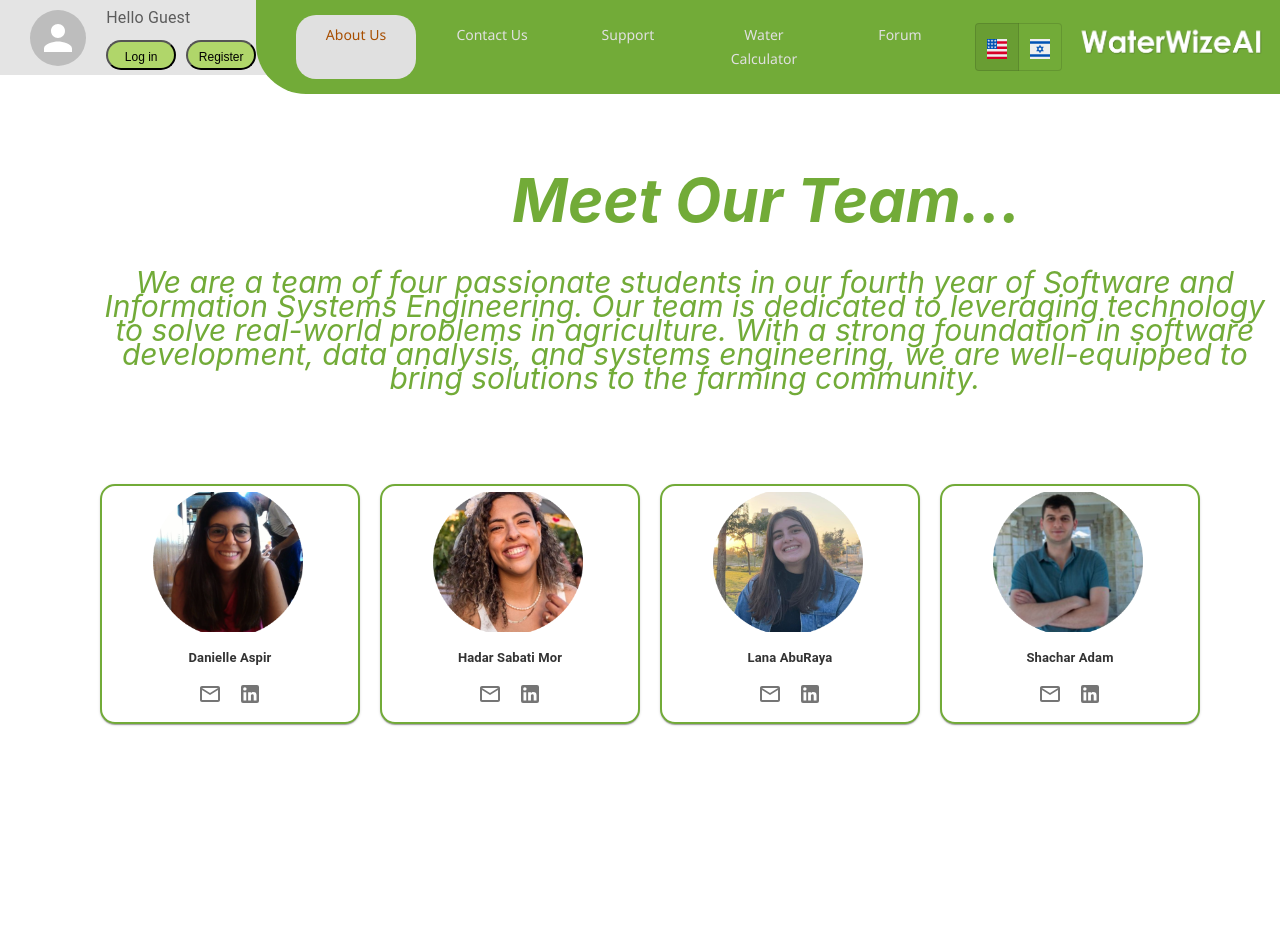
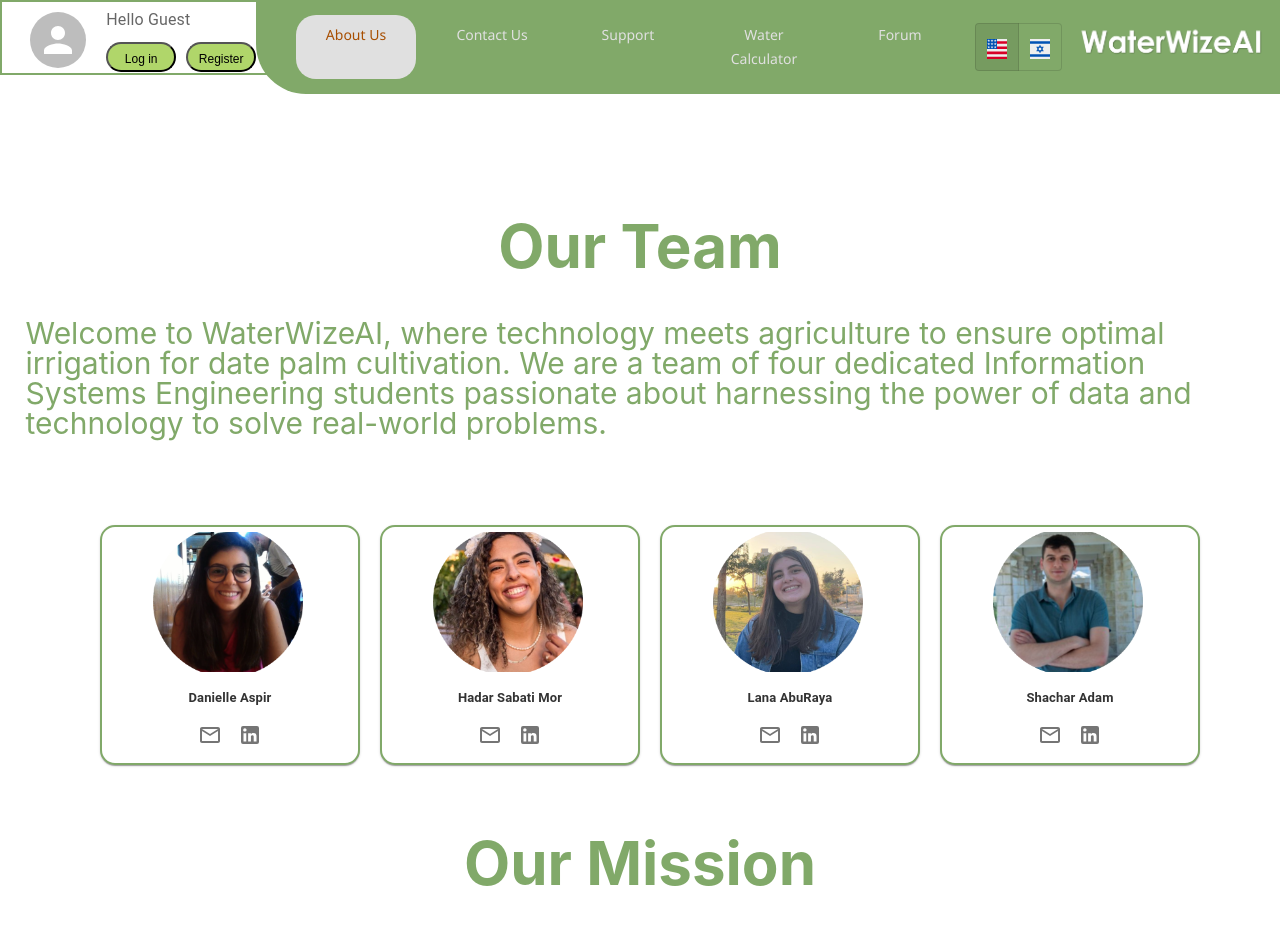
Before and after one commit to Daanielle/WaterWiseAI, a React (Create React App) app in the folder water-wize-ai/: page /AboutUs in a window 1280 px wide. Shown: the top 935 px of the page. Built offline with nearby package versions, Linux system fonts and the light colour scheme.

Commit message:
editing about us page, add to dictionary, changing units:  liter to cup and donum to hectare.

```diff
--- a/water-wize-ai/src/index.css
+++ b/water-wize-ai/src/index.css
@@ -26,7 +26,7 @@
 
   --dark-green: #416e06; /* Darker green */
   --light-green: #b0d66a; /* Lighter green */
-  --medium-green: #72ab38; /* Medium green */
+  --medium-green: #81A969; /* Medium green */
   --shrink-green: #4CAF50;
   --darker-green:#45a049;
 
--- a/water-wize-ai/src/pages/AboutUs.js
+++ b/water-wize-ai/src/pages/AboutUs.js
@@ -5,14 +5,13 @@ import PageContainer from "../components/PageContainer";
 import useDictionary from "../resources/Dictionary/Dictionary";
 import CustomCard from "../components/CustomCard";
 import GrouDetails from "../resources/mapping/GrouDetails";
-import TeamInfo from "../components/TeamInfo"
-import { Grid } from '@mui/material';
-
+import TeamInfo from "../components/TeamInfo";
+import { Grid } from "@mui/material";
 
 const stylebutton = {
-  marginTop: '-10px',  // Adjust vertical positioning as needed
+  marginTop: "-10px", // Adjust vertical positioning as needed
   //marginLeft: '85px',
-}
+};
 
 // const BottomIcons=(linkedIn,email,facebook, style)=>(
 const BottomIcons = (linkedIn, email, style) => (
@@ -30,32 +29,100 @@ function AboutUs() {
 
   return (
     <div>
-      <PageContainer >
+      <PageContainer>
+        {dict.stylePage=='left'?(
+
+
         <div>
-          <p className={classes.Title}>{dict.MeetTeam}</p>
-          <p className={classes.Description}>
-            {dict.WhoWeAre}
-          </p>
+          <p className={classes.Title}>{dict.OurTeam}</p>
+          <p className={classes.DescriptionEng}>{dict.OurTeamExp}</p>
+
+          <Grid item xs={12} sm={6} md={4}>
+            <div className={classes.team}>
+              {keys.slice().map((key, index) => (
+                <div key={index}>
+                  {key && teamDetails[key] && (
+                    <CustomCard
+                      sx={{
+                        width: 260,
+                        height: 240,
+                        marginLeft: "20px",
+                        image: {
+                          width: 150,
+                          height: 140,
+                          borderRadius: "2%",
+                          marginLeft: "20%",
+                          marginTop: "2%",
+                        },
+                      }}
+                      title={teamDetails[key].my_Name}
+                      // description={ teamDetails[key].about_me}
+                      image={teamDetails[key].image_link}
+                      bottomIcons={BottomIcons(
+                        teamDetails[key].linkedinUrl,
+                        teamDetails[key].emailUrl,
+                        stylebutton
+                      )}
+                    />
+                  )}
+                </div>
+              ))}
+            </div>
+          </Grid>
+          <p className={classes.Title}>{dict.OurMission}</p>
+          <p className={classes.DescriptionEng}>{dict.OurMessionExp}</p>
+          <p className={classes.Title}>{dict.OurSolution}</p>
+          <p className={classes.DescriptionEng}>{dict.OurSolutionExp}</p>
+          <p className={classes.Title}>{dict.JoinUs}</p>
+          <p className={classes.DescriptionEng}>{dict.JoinUsExp}</p>
         </div>
+        ):(
+
+        <div>
+        <p className={classes.Title}>{dict.OurTeam}</p>
+        <p className={classes.DescriptionHeb}>{dict.OurTeamExp}</p>
+
         <Grid item xs={12} sm={6} md={4}>
           <div className={classes.team}>
             {keys.slice().map((key, index) => (
               <div key={index}>
                 {key && teamDetails[key] && (
-                  <CustomCard sx={{ width: 260, height: 240, marginLeft: "20px", image: { width: 150, height: 140, borderRadius: '2%', marginLeft: "20%", marginTop: "2%" } }}
+                  <CustomCard
+                    sx={{
+                      width: 260,
+                      height: 240,
+                      marginLeft: "20px",
+                      image: {
+                        width: 150,
+                        height: 140,
+                        borderRadius: "2%",
+                        marginLeft: "20%",
+                        marginTop: "2%",
+                      },
+                    }}
                     title={teamDetails[key].my_Name}
                     // description={ teamDetails[key].about_me}
                     image={teamDetails[key].image_link}
-                    bottomIcons={BottomIcons(teamDetails[key].linkedinUrl, teamDetails[key].emailUrl, stylebutton)}
+                    bottomIcons={BottomIcons(
+                      teamDetails[key].linkedinUrl,
+                      teamDetails[key].emailUrl,
+                      stylebutton
+                    )}
                   />
                 )}
               </div>
             ))}
           </div>
         </Grid>
-
+        <p className={classes.Title}>{dict.OurMission}</p>
+        <p className={classes.DescriptionHeb}>{dict.OurMessionExp}</p>
+        <p className={classes.Title}>{dict.OurSolution}</p>
+        <p className={classes.DescriptionHeb}>{dict.OurSolutionExp}</p>
+        <p className={classes.Title}>{dict.JoinUs}</p>
+        <p className={classes.DescriptionHeb}>{dict.JoinUsExp}</p>
+      </div>
+        )}
       </PageContainer>
-
     </div>
   );
 }
--- a/water-wize-ai/src/resources/Dictionary/Dictionary.js
+++ b/water-wize-ai/src/resources/Dictionary/Dictionary.js
@@ -90,7 +90,7 @@ const hebDict = {
   station: "תחנה",
   city: "עיר",
   date: "תאריך",
-  areaSize: "גודל שטח [דונם]",
+  areaSize: "גודל שטח [הקטאר]",
   KcValue: "Kc",
   calculate: "חשב",
   recommendationButton: "לחץ 'חשב' כדי לגלות את ההמלצה",
@@ -150,15 +150,22 @@ const hebDict = {
   Explanation6: "הסבר למסך 6",
 
   //AboutUs page
-  MeetTeam: "...הכירו את הצוות שלנו",
-  aboutMe: ".אני סטודנט שנה ד' להנדסת תוכנה ומערכות מידע באוניברסיטת בן גוריון בנגב",
+  AboutUsTitle: "...הכירו את הצוות שלנו",
+  OurTeam:"הצוות שלנו",
+  OurSolution:"הפתרון שלנו",
+  JoinUs:"הצטרף אלינו",
+  OurMission:"המשימה שלנו",
+
+  // OurTeamExp: ".אני סטודנט שנה ד' להנדסת תוכנה ומערכות מידע באוניברסיטת בן גוריון בנגב",
   Danielle_Name: "דניאל אספיר",
   Hadar_Name: "הדר סבתי מור",
   Lana_Name: "לנא אבוריא",
   Shachar_Name: "שחר אדם",
-  WhoWeAre: ".אנחנו צוות של ארבעה סטודנטים בשנה הרביעית בהנדסת תוכנה ומערכות מידע. הצוות שלנו מוקדש למינוף טכנולוגיה כדי לפתור בעיות בעולם האמיתי בחקלאות. עם בסיס חזק בפיתוח תוכנה, ניתוח נתונים והנדסת מערכות, אנו ערוכים היטב על מנת להביא פתרונות לקהילת החקלאים",
-
-  //style
+  OurTeamExp: ".אנחנו צוות של ארבעה סטודנטים בשנה הרביעית בהנדסת תוכנה ומערכות מידע. הצוות שלנו מוקדש למינוף טכנולוגיה כדי לפתור בעיות בעולם האמיתי בחקלאות. עם בסיס חזק בפיתוח תוכנה, ניתוח נתונים והנדסת מערכות, אנו ערוכים היטב על מנת להביא פתרונות לקהילת החקלאים",
+  OurMessionExp:"המשימה שלנו היא לספק לחקלאי התמרים המלצות מדויקות ומהימנות להשקיה, לעזור להם לחסוך במים ולמקסם את התפוקה. על ידי מינוף אלגוריתמים מתקדמים ונתונים בזמן אמת, האתר שואף לתמוך בחקלאים בקבלת החלטות מושכלות המועילות הן עם היבול והן עם הסביבה.",
+OurSolutionExp:"האתר משתמש בטכנולוגיה חדשנית כדי לנתח נתונים מטאורולוגיים, רמות לחות בקרקע וגורמים קריטיים אחרים כדי לספק המלצות השקיה מותאמות אישית. הפלטפורמה שלנו נועדה להיות ידידותית ונגישה למשתמש, ומאפשרת לחקלאים להזין את העיר שלהם ולקבל מידע מדויק על תחנת מזג האוויר הקרובה ונוהלי השקיה אופטימליים.",
+JoinUsExp:"אנו מזמינים אותך לחקור את האתר שלנו ולראות כיצד אתר זה יכול לשנות את שיטות ההשקיה שלך. בין אם אתה חקלאי שמחפש פתרונות טובים יותר לניהול מים או מישהו שמתעניין בחקלאות בת קיימא, אתר זה כאן כדי לעזור.",
+//style
   stylePage: "right",
   whostyle: "rightwho",
   westyle: "rightwe",
@@ -175,8 +182,8 @@ const hebDict = {
 
   //errors
   errorTryAgain: "הפעולה נכשלה, נסו שוב",
-  errorsAreaSizeRange: "הזינו מספר תקין, בין 10 ל-100000",
-  errorsKcRange: "הזינו מספר תקין, בין 0 ל-2",
+  errorsAreaSizeRange: "הזינו מספר תקין, בין 1 ל-10000",
+  errorsKcRange: "הזינו מספר תקין, בין 0.3 ל-2",
   errorEmailExists: "אימייל קיים במערכת",
   errorEmailNotExists: "אימייל לא קיים במערכת",
   errorEmail: "הזינו כתובת אימייל תקינה, לדוגמה example@example.com",
@@ -279,7 +286,7 @@ const engDict = {
   station: "Station",
   city: "City",
   date: "Date",
-  areaSize: "Area Size [acre]",
+  areaSize: "Area Size [ha]",
   KcValue: "Kc",
   calculate: "Calculate",
   recommendationButton:"Click 'Calculate' to find out the recommendation",
@@ -338,14 +345,26 @@ based on agricultural research.`,
   Explanation6: "Explanation for Screen 6",
 
   //AboutUs page
-  MeetTeam: "Meet Our Team...",
-  aboutMe: "I am a fourth year software and information systems engineering student at Ben Gurion University of the Negev.",
+  // MeetTeam: "Meet Our Team...",
+  AboutUsTitle:"About Us",
+  OurMission:"Our Mission",
+  OurTeam:"Our Team",
+  OurSolution:"Our Solution",
+  JoinUs:"Join Us",
+
+
+  // OurTeamExp: "I am a fourth year software and information systems engineering student at Ben Gurion University of the Negev.",
   Danielle_Name: "Danielle Aspir",
   Hadar_Name: "Hadar Sabati Mor",
   Lana_Name: "Lana AbuRaya",
   Shachar_Name: "Shachar Adam",
-  WhoWeAre: "We are a team of four passionate students in our fourth year of Software and Information Systems Engineering. Our team is dedicated to leveraging technology to solve real-world problems in agriculture. With a strong foundation in software development, data analysis, and systems engineering, we are well-equipped to bring solutions to the farming community.",
-  //style
+  // WhoWeAre: "We are a team of four passionate students in our fourth year of Software and Information Systems Engineering. Our team is dedicated to leveraging technology to solve real-world problems in agriculture. With a strong foundation in software development, data analysis, and systems engineering, we are well-equipped to bring solutions to the farming community.",
+  OurTeamExp:"Welcome to WaterWizeAI, where technology meets agriculture to ensure optimal irrigation for date palm cultivation. We are a team of four dedicated Information Systems Engineering students passionate about harnessing the power of data and technology to solve real-world problems.",
+ OurMessionExp:"Our mission is to provide date palm farmers with precise and reliable recommendations for irrigation, helping them conserve water and maximize yields. By leveraging advanced algorithms and real-time data, WaterWizeAI aims to support farmers in making informed decisions that benefit both their crops and the environment.",
+ OurSolutionExp:"WaterWizeAI utilizes cutting-edge technology to analyze meteorological data, soil moisture levels, and other critical factors to provide customized irrigation recommendations. Our platform is designed to be user-friendly and accessible, allowing farmers to input their city and receive precise information about the nearest weather station and optimal irrigation practices.",
+JoinUsExp:"We invite you to explore our website and see how WaterWizeAI can transform your irrigation practices. Whether you're a farmer looking for better water management solutions or someone interested in sustainable agriculture, WaterWizeAI is here to help.",
+
+ //style
   stylePage: "left",
   whostyle: "leftwho",
   westyle: "leftwe",
@@ -361,8 +380,8 @@ based on agricultural research.`,
 
   //errors
   errorTryAgain: "Action failed, please try again",
-  errorsAreaSizeRange: "Please enter a valid number - between 10 to 100000",
-  errorsKcRange: "Please enter a valid number - between 0 to 2",
+  errorsAreaSizeRange: "Please enter a valid number - between 1 to 10000",
+  errorsKcRange: "Please enter a valid number - between 0.3 to 2",
   errorEmailExists: "Email already exists",
   errorEmailNotExists: "Email does not exist",
   errorEmail: "Please enter a valid email - e.g. example@example.com",
--- a/water-wize-ai/src/resources/mapping/waterCalculatorVariablesDetails.js
+++ b/water-wize-ai/src/resources/mapping/waterCalculatorVariablesDetails.js
@@ -83,7 +83,8 @@ function WaterCalculatorVariablesDetails() {
       icon: RecommendIcon,
       title: dict.RecParmeter,
       description: dict.recommendation,
-      units: "[liters/day for the given area]",
+      // units: "[liters/day for the given area]",
+      units: "[cub/day for the given area]",
     },
   };
 
--- a/water-wize-ai/src/styles/AboutUs.module.css
+++ b/water-wize-ai/src/styles/AboutUs.module.css
@@ -1,30 +1,61 @@
 
   .team{
     display: flex;
-    margin: 0%;
-    padding-bottom: 30vh;
-    margin-top: 30%;
+    /* margin: 0%; */
+    /* padding-bottom: 30vh; */
+    margin-top: 7%;
+    /* margin-left: 10%; */
+    justify-content: center;
+      align-items: center;
   }
 
 
-.Title{
-  position:absolute;
-  top: 16%;
-  left: 40%;
-  background-attachment: fixed;
-  font-style: italic;
-  font-size: 60px;
-  font-weight: bold;
+
+  .Title{
+    /* position:absolute; */
+    /* top: 16%;
+    left: 40%; */
+    /* background-attachment: fixed; */
+    /* font-style: italic; */
+    font-size: 60px;
+    font-weight: bold;
+    margin-top: 7%;
+
+    /* margin-right: 50%; */
+    /* margin-left:-80%; */
+    /* text-align: left; */
+    justify-content: center;
+      align-items: center;
+
+    color: var(--medium-green);
+
+  }
+
+
+
+.DescriptionEng{
+  /* position:absolute; */
+  /* top: 30%;
+  left: 7%; */
+  /* background-attachment: fixed; */
+  /* font-style: italic; */
+  margin-left:0%;
+  text-align: left;
+  font-size: 30px;
   color: var(--medium-green);
-
+  line-height: 1;
 }
 
-.Description{
-  position:absolute;
-  top: 30%;
-  left: 7%;
-  background-attachment: fixed;
-  font-style: italic;
+
+.DescriptionHeb{
+  /* position:absolute; */
+  /* top: 30%;
+  left: 7%; */
+  /* background-attachment: fixed; */
+  /* font-style: italic; */
+  margin-right:0%;
+  text-align: right;
   font-size: 30px;
   color: var(--medium-green);
+  line-height: 1;
 }
--- a/water-wize-ai/src/styles/CustomButtons.module.css
+++ b/water-wize-ai/src/styles/CustomButtons.module.css
@@ -10,6 +10,8 @@
   transition: background-color 0.3s, transform 0.3s;
   margin-top: 10px;
   background-color: var(--light-green);
+  /* background-color: #6E9277; */
+
   cursor: pointer;
 }
 
--- a/water-wize-ai/src/styles/NavigationBar.module.css
+++ b/water-wize-ai/src/styles/NavigationBar.module.css
@@ -40,10 +40,10 @@ body {
   /* border-bottom-right-radius: 20px; */
 
   z-index: 1000;
-  background-color: var(--extra-white-transparent);
+  /* background-color: var(--extra-white-transparent); */
 
-  /* background-color: var(--primary-white);
-  border: 2px solid var(--medium-green); */
+   background-color: var(--primary-white);
+  border: 2px solid var(--medium-green);
 
 }
 
@@ -55,10 +55,10 @@ body {
   right: 0;
   /* border-bottom-left-radius: 20px; */
   z-index: 900;
-  background-color: var(--extra-white-transparent);
+  /* background-color: var(--extra-white-transparent); */
 
-  /* background-color: var(--primary-white);
-  border: 2px solid var(--medium-green); */
+  background-color: var(--primary-white);
+  border: 2px solid var(--medium-green);
 }
 
 /* .navbar img {
```
Also changed, not shown: water-wize-ai/src/pages/WaterCalculator.js (+251 -135 lines), 1 other file (tests, documents, lock files or other folders).
